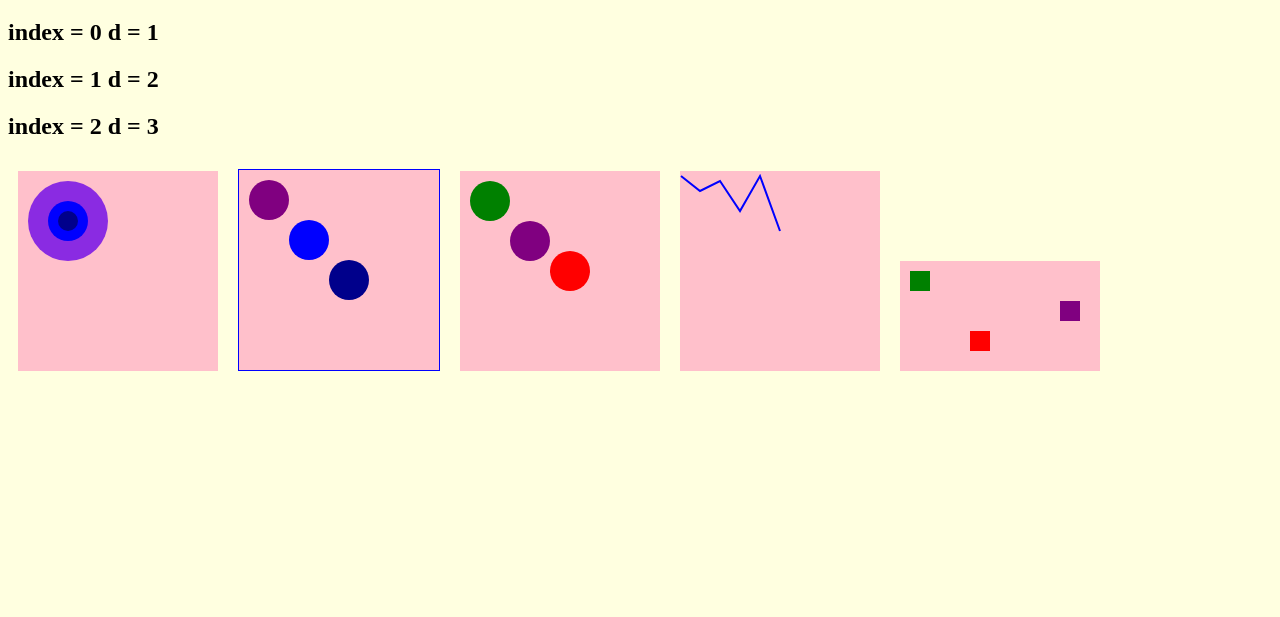
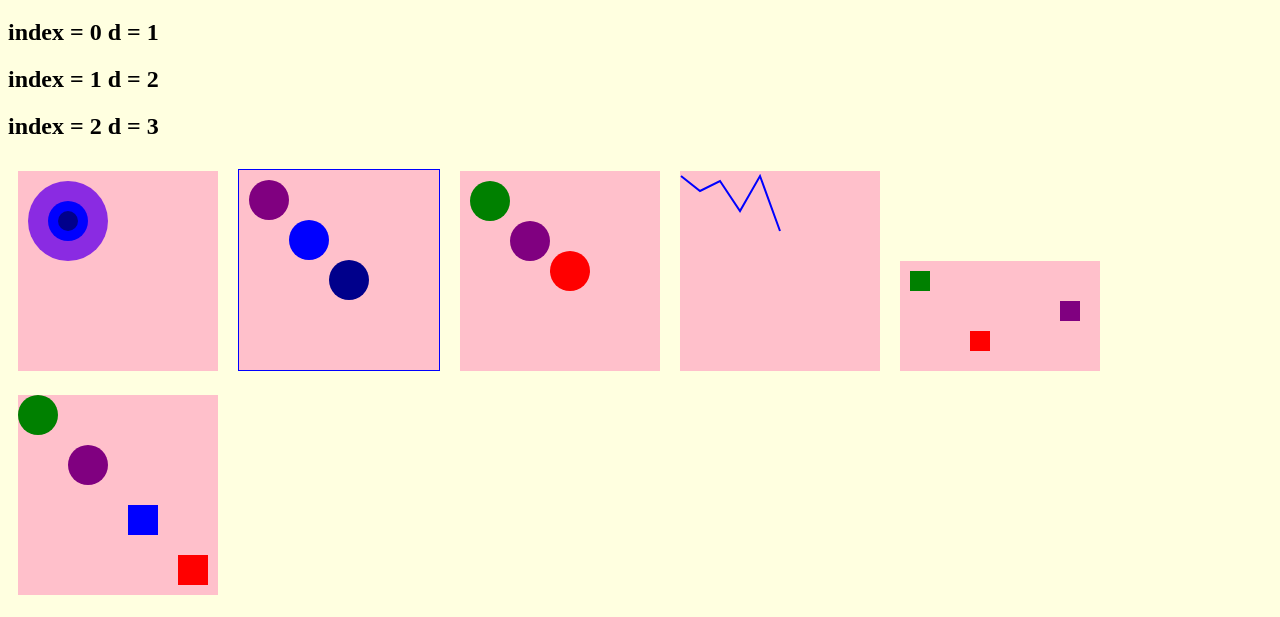
Before and after one commit to evontay/d3, a plain HTML site: page index.html in a window 1280 px wide. Shown: the part 744-1361 px from the top of the page. Before the commit the page ends 1137 px from the top, so only its background shows below. Drawn offline with nearby package versions, Linux system fonts and the light colour scheme.

Commit message:
Grouping SVG Elements with D3.js

```diff
--- a/script.js
+++ b/script.js
@@ -218,13 +218,54 @@ var newScaledData = [];
 var minDataPoint = d3.min(initialScaleData);
 var maxDataPoint = d3.max(initialScaleData);
 
-var linearScale = d3.scale.linear()
+var linearScale = d3.scaleLinear()
                           .domain([ minDataPoint, maxDataPoint ])
                           .range([0, 100]);
 
 for (var i=0; i < initialScaleData.length; i++) {
-  newScaleData[i] = linearScale(initialScaleData[i]);
+  newScaledData[i] = linearScale(initialScaleData[i]);
 }
 
 newScaledData;
 // [0, 10, 30, 20, 50, 40, 70, 60, 90, 80, 100]
+
+// SVG Group Elements and D3.js ================================================
+var circleData = [
+  {'cx':20, 'cy':20, 'radius':20, 'color':'green'},
+  {'cx':70, 'cy':70, 'radius':20, 'color':'purple'}
+];
+
+var rectangleData = [
+  {'rx':110, 'ry':110, 'width':30, 'height':30, 'color':'blue'},
+  {'rx':160, 'ry':160, 'width':30, 'height':30, 'color':'red'}
+];
+
+var svgContainer = d3.select('body').append('svg')
+                                    .attr('width', 200)
+                                    .attr('height', 200)
+                                    .attr('class', 'red');
+
+var circleGroup = svgContainer.append('g');
+
+var circles = circleGroup.selectAll('circle')
+                          .data(circleData)
+                          .enter()
+                          .append('circle');
+
+var circleAttributes = circles
+                        .attr('cx', function(d) {return d.cx;})
+                        .attr('cy', function(d) {return d.cy;})
+                        .attr('r', function(d) {return d.radius;})
+                        .style('fill', function(d) {return d.color;});
+
+var rectangles = svgContainer.selectAll('rect')
+                              .data(rectangleData)
+                              .enter()
+                              .append('rect');
+
+var rectangleAttributes = rectangles
+                          .attr('x', function(d) {return d.rx;})
+                          .attr('y', function(d) {return d.ry;})
+                          .attr('height', function(d) {return d.height;})
+                          .attr('width', function(d) {return d.width;})
+                          .style('fill', function(d) {return d.color;});
```
Also changed, not shown: index.html (+1 -0 lines).
